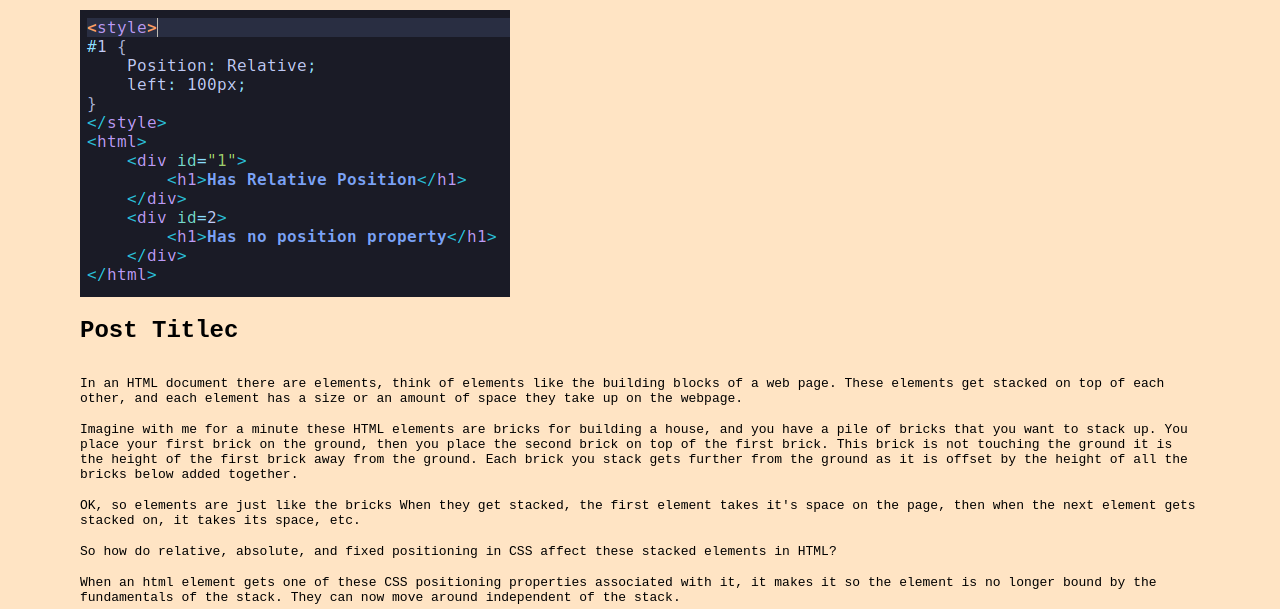
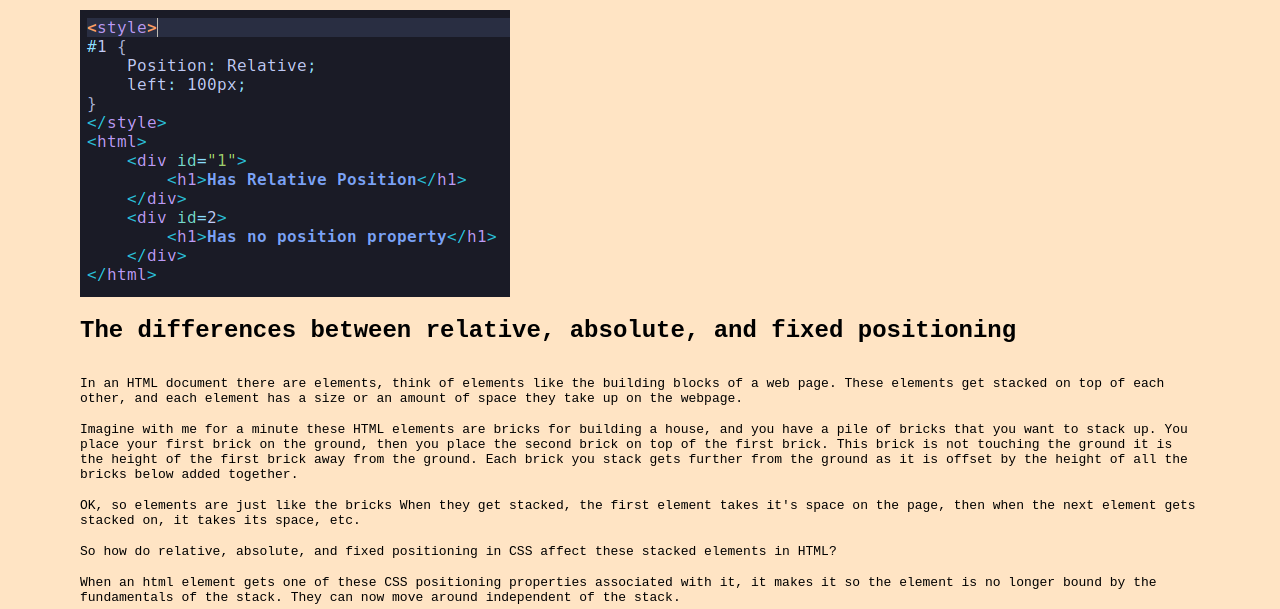
Before and after one commit to HonkyTonkRobot/HonkyTonkRobot.github.io, a plain HTML site: page pages/blog/human-skills-sprint-2.html in a window 1280 px wide. Shown: the part 191-800 px from the top of the page. Drawn offline with Linux system fonts and the light colour scheme.

Commit message:
update title of human skills sprint 2

```diff
--- a/pages/blog/human-skills-sprint-2.html
+++ b/pages/blog/human-skills-sprint-2.html
@@ -40,7 +40,7 @@
 
         <ariticle>
 
-          <h2>Post Titlec</h2>
+          <h2>The differences between relative, absolute, and fixed positioning</h2>
 
           <p class="first-paragraph">
             In an HTML document there are elements, think of elements like the building blocks of a web page. These elements get stacked on top of each other, and each element has a size or an amount of space they take up on the webpage.
```
